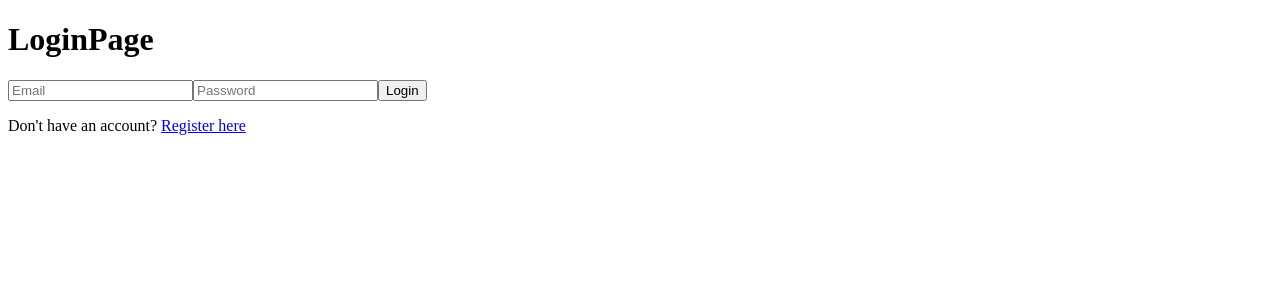
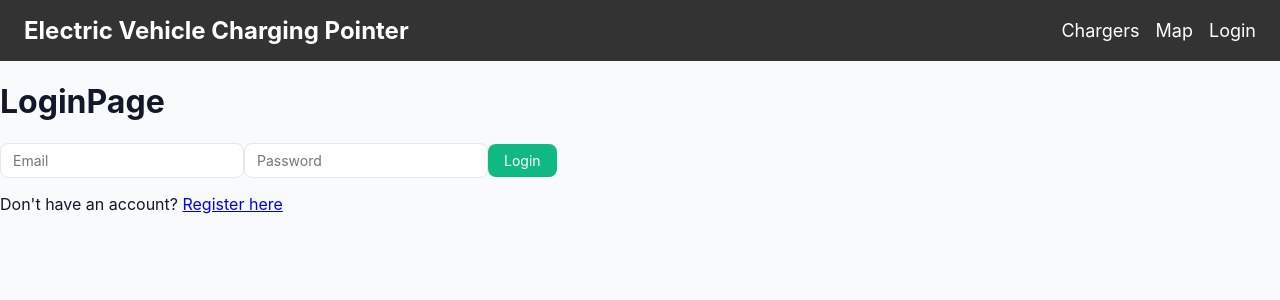
Before and after one commit to rachit23tech/assignment, a Vue app in the folder frontend/: page /login in a window 1280 px wide. Shown: the top 300 px of the page. Built offline with nearby package versions, Linux system fonts and the light colour scheme.

Commit message:
Added Navbar

```diff
--- /dev/null
+++ b/frontend/components/Navbar.vue
@@ -0,0 +1,58 @@
+<template>
+  <nav>
+    <div> Electric Vehicle Charging Pointer </div>
+    <div>
+      <router-link to="/">Chargers</router-link>
+      <router-link to="/map">Map</router-link>
+      <button v-if="isLoggedIn" @click="handleLogout">Logout</button>
+      <router-link v-else to="/login">Login</router-link>
+
+    </div>
+  </nav>
+</template>
+
+<script setup>
+import { computed } from 'vue'
+import { useRouter } from 'vue-router'
+
+const router = useRouter()
+
+const isLoggedIn = computed(() => {
+    const token = localStorage.getItem('token')
+    return !!token
+    })
+
+const handleLogout = () => {
+    const token = localStorage.getItem('token')
+    if (token) {
+      localStorage.removeItem('token')
+      router.push('/login')
+    }
+}
+</script>
+<style scoped>
+nav {
+  display: flex;
+  justify-content: space-between;
+  align-items: center;
+  background-color: #333;
+  color: #fff;
+  font-size: 24px;
+  font-weight: bold;
+  align-items: center;
+  padding: 16px 24px;
+}
+
+nav > div:last-child {
+  display: flex;
+  align-items: center;
+  gap: 16px;
+  font-size: 18px;
+  font-weight: normal;
+  color: #fff;
+}
+nav a {
+  color: white;
+  text-decoration: none;
+}
+</style>
--- a/frontend/src/App.vue
+++ b/frontend/src/App.vue
@@ -1,8 +1,10 @@
-<<script setup>
+<script setup>
 import { RouterView } from 'vue-router'
+import Navbar from '../components/Navbar.vue'
 </script>
 
 <template>
+  <Navbar />
   <RouterView />
 </template>
 
--- /dev/null
+++ b/frontend/src/assets/main.css
@@ -0,0 +1,58 @@
+:root {
+  --color-bg: #f9fafb;
+  --color-surface: #ffffff;
+  --color-text: #111827;
+  --color-text-muted: #6b7280;
+  --color-border: #e5e7eb;
+  --color-accent: #10b981;
+  --color-accent-hover: #059669;
+  --color-danger: #ef4444;
+  --color-danger-hover: #dc2626;
+
+  --radius: 8px;
+  --spacing-sm: 8px;
+  --spacing-md: 16px;
+  --spacing-lg: 24px;
+
+  --font-family: -apple-system, BlinkMacSystemFont, 'Segoe UI', Roboto, sans-serif;
+}
+
+* {
+  box-sizing: border-box;
+}
+
+body {
+  margin: 0;
+  font-family: var(--font-family);
+  background-color: var(--color-bg);
+  color: var(--color-text);
+}
+
+button {
+  cursor: pointer;
+  border: none;
+  border-radius: var(--radius);
+  padding: 8px 16px;
+  font-size: 14px;
+  font-family: inherit;
+  background-color: var(--color-accent);
+  color: white;
+  transition: background-color 0.15s ease;
+}
+
+button:hover {
+  background-color: var(--color-accent-hover);
+}
+
+input, select {
+  padding: 8px 12px;
+  border: 1px solid var(--color-border);
+  border-radius: var(--radius);
+  font-size: 14px;
+  font-family: inherit;
+}
+
+input:focus, select:focus {
+  outline: none;
+  border-color: var(--color-accent);
+}
--- a/frontend/src/main.js
+++ b/frontend/src/main.js
@@ -1,5 +1,6 @@
 import { createApp } from 'vue'
 import { createPinia } from 'pinia'
+import './assets/main.css'
 
 import App from './App.vue'
 import router from './router'
--- a/frontend/src/views/ChargerListView.vue
+++ b/frontend/src/views/ChargerListView.vue
@@ -36,13 +36,12 @@
 </form>
 
     <div v-if="loading">Loading...</div>
-    <div v-else>
-    <div v-for="station in filteredStations" :key="station._id">
+<div v-else class="station-list">
+  <div v-for="station in filteredStations" :key="station._id" class="station-card">
     <div v-if="editingStationId === station._id">
-
       <input v-model="editStation.name" placeholder="Name" />
       <input v-model="editStation.lat" step="any" type="number" placeholder="Latitude" />
-    <input v-model="editStation.lng" step="any" type="number" laceholder="Longitude" />
+      <input v-model="editStation.lng" step="any" type="number" placeholder="Longitude" />
       <select v-model="editStation.status">
         <option value="Active">Active</option>
         <option value="Inactive">Inactive</option>
@@ -193,3 +192,18 @@ onMounted(async () => {
   }
 })
 </script>
+<style scoped>
+.station-list {
+  display: flex;
+  flex-wrap: wrap;
+  gap: 16px;
+}
+
+.station-card {
+  border: 1px solid var(--color-border);
+  border-radius: 8px;
+  padding: 16px;
+  width: 250px;
+  background-color: white;
+}
+</style>
```
Lines whose indentation alone changed are shown as unchanged.
